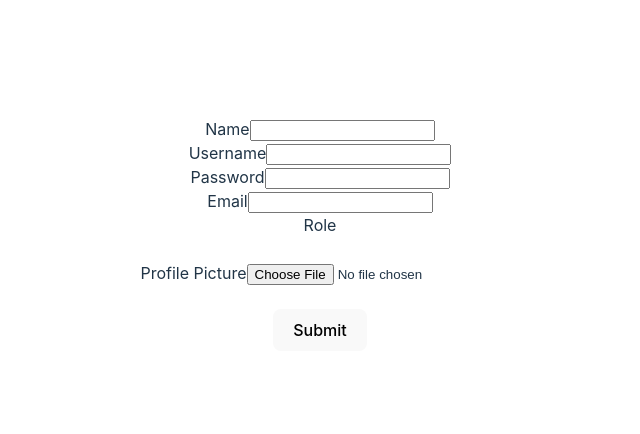
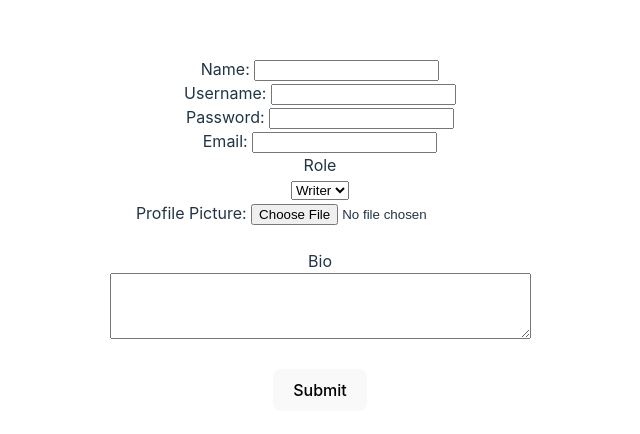
Before and after one commit to zenith110/CMS-Frontend, a React (Vite) app: page /user-management/user-creation in a window 1280 px wide. Shown: the part 166-600 px from the top of the page, without its empty margins (320-960 px from the left). Built offline with nearby package versions, Linux system fonts and the light colour scheme; no server answers; what apollo-upload-client would draw is missing.

Commit message:
Updated frontend to fetch non default admin users

```diff
--- a/src/components/user-management/index.jsx
+++ b/src/components/user-management/index.jsx
@@ -24,6 +24,11 @@ const UserManagement = () => {
         deleteUser(input: $inputData)
     }
     `
+    const deleteAllUsers = gql`
+    mutation($jwt: String!){
+        deleteAllUsers(jwt: $jwt)
+    }
+    `
     const { data, loading, error} = useQuery(usersQuery, {
         variables: {
             jwt
@@ -36,6 +41,13 @@ const UserManagement = () => {
             toast(deleteUserData.deleteUser);
         }
     })
+
+    const [deleteUsersMutation, {deleteUsersData}] = useMutation(deleteAllUsers, {
+        refetchQueries: ["users"],
+        onCompleted: (deleteUsersData) => {
+            toast(deleteUsersData.deleteAllUsers);
+        }
+    })
     if (loading) return <p>Loading Graphql data...</p>
 
     if (error) return `Submission error! User is not authenticated!`;
@@ -46,12 +58,19 @@ const UserManagement = () => {
         <button onClick={() => {
             navigate("/user-management/user-creation");
         }}>Create User</button>
-        <button>Delete Users</button>
+        <button onClick={() => {
+            deleteUsersMutation({
+                variables: {
+                    jwt: jwt
+                }
+            })
+        }}>Delete Users</button>
         <button onClick={() => {
             navigate(-1);
         }}>Back</button>
         <br/>
         <br/>
+        {data.getUsers.users.length > 0 ?
         <table>
         <thead>
         <tr>
@@ -82,7 +101,9 @@ const UserManagement = () => {
                 </tr>
             ))}
         </tbody>
-        </table>
+        </table> : <></>
+        }
+
         </>
     )
 }
--- a/src/components/user-management/user-creation/index.jsx
+++ b/src/components/user-management/user-creation/index.jsx
@@ -2,6 +2,7 @@ import { useState } from "react"
 import { v4 as uuidv4 } from 'uuid';
 import { gql, useMutation} from '@apollo/client'
 import {useNavigate } from 'react-router-dom';
+import ReactMarkdown from 'react-markdown'
 const UserCreation = () => {
     const navigate = useNavigate();
     const [username, setUserName] = useState("")
@@ -11,6 +12,7 @@ const UserCreation = () => {
     const [profilePic, setProfilePic] = useState({})
     const [name, setName] = useState("")
     const jwt = sessionStorage.getItem("JWT");
+    const [content, setContent] = useState("");
     const panelRole = sessionStorage.getItem("role");
     const uuid = uuidv4()
     const createUserMutation = gql`
@@ -40,32 +42,36 @@ const UserCreation = () => {
       }
     return(
         <>
-        <label>Name</label>
+        <label>Name: </label>
         <input onChange={(e) => setName(e.target.value)}/>
         <br/>
-        <label>Username</label>
+        <label>Username: </label>
         <input onChange={(e) => setUserName(e.target.value)}/>
         <br/>
-        <label>Password</label>
+        <label>Password: </label>
         <input onChange={(e) => setPassword(e.target.value)} type="password"/>
         <br/>
-        <label>Email</label>
+        <label>Email: </label>
         <input onChange={(e) => setEmail(e.target.value)}/>
         <br/>
         <label>Role</label>
         <br/>
-        {panelRole == "Admin" ?
         <select onChange={(e) => setRole(e.target.value)}>
 
-            <option value="Admin">Admin</option>
+        {panelRole == "Admin" ? <option value="Admin">Admin</option> : <></>}
 
             <option value="Writer">Writer</option>
 
-        </select> : <></>
-        }
+        </select>
         <br/>
-        <label>Profile Picture</label>
+        <label>Profile Picture: </label>
         <input type="file" id="myFile" name="filename" accept=".png, .jpg, .jpeg" onChange={e => setProfilePic(e.target.files[0])} />
+        <br/>
+        <br/>
+        <label>Bio</label>
+        <br/>
+        <textarea rows="4" cols="50" onChange={(e) => setContent(e.target.value)} value={content}/>
+        <ReactMarkdown children={content}/>
         <br/>
         <br/>
         <button onClick={async() => {
@@ -78,6 +84,7 @@ const UserCreation = () => {
                 jwt: jwt,
                 role: role,
                 name: name,
+                bio: content,
                 profilePic: {
                     name: profilePic.name,
                     fileData: new File([data], profilePic.name, {
```
